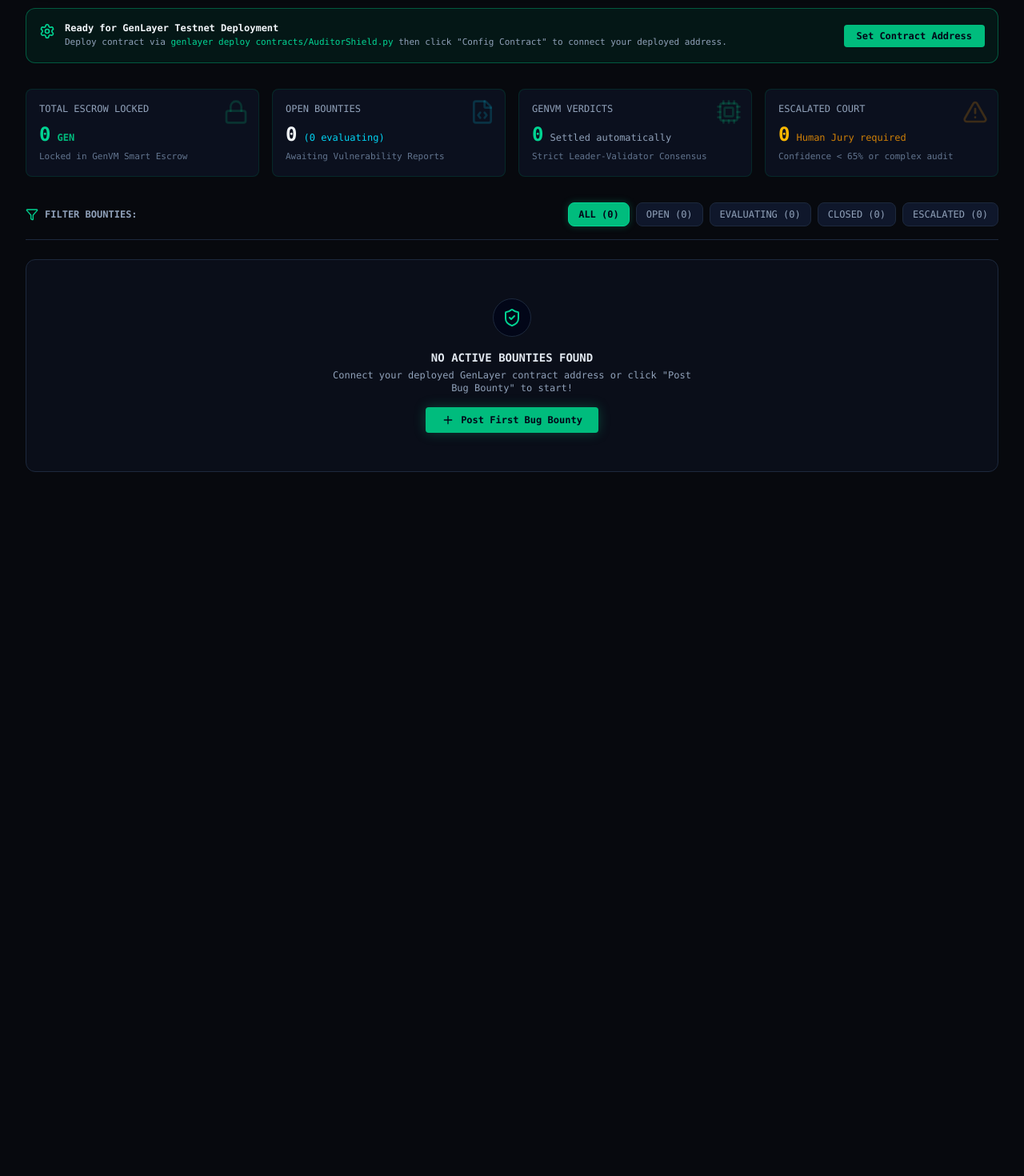
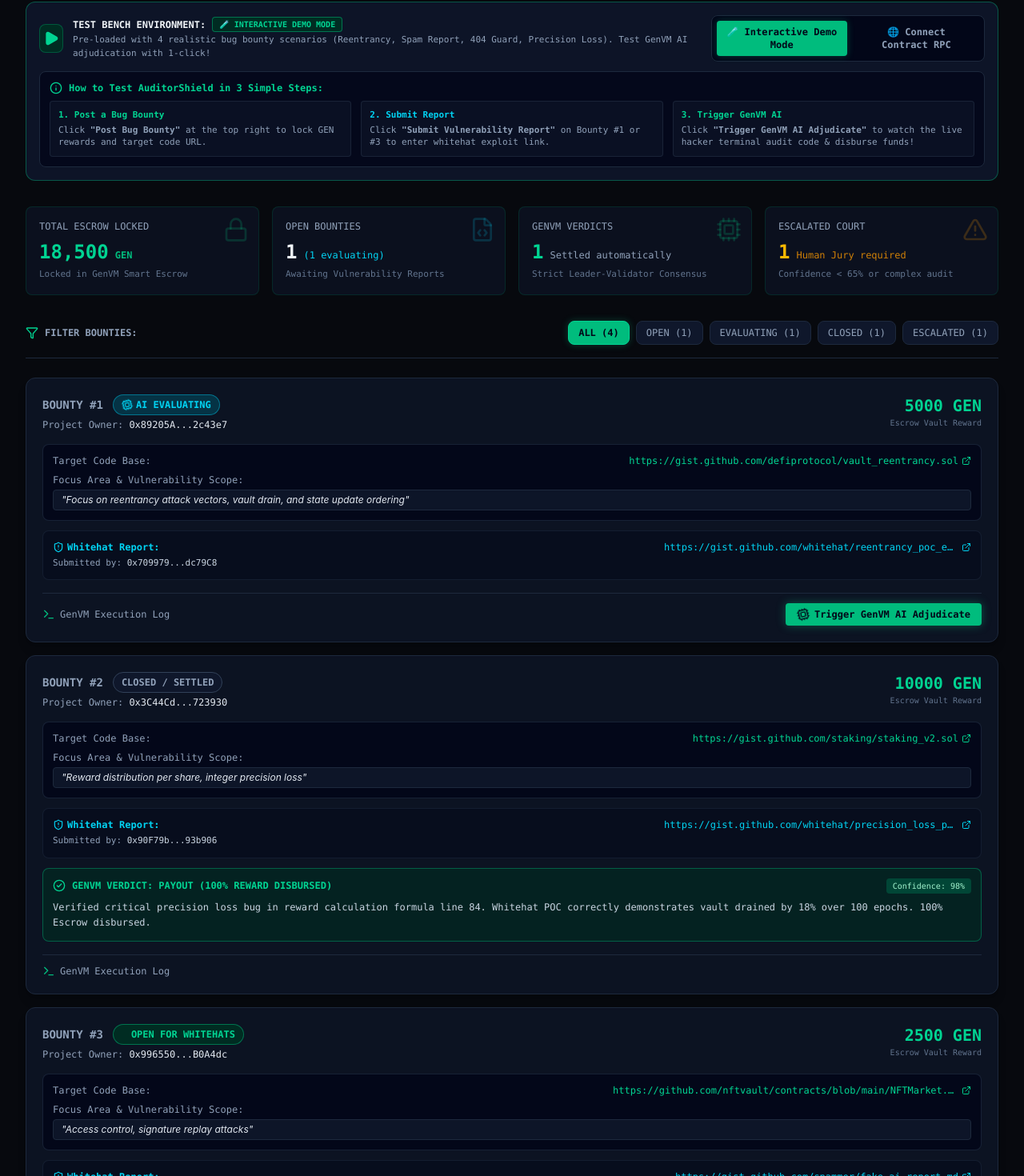
Before and after one commit to luongnhan9999/auditor-shield-genlayer, a React (Vite) app in the folder frontend/: page / in a window 1280 px wide. Shown: the part 406-1876 px from the top of the page at 80% size. Before the commit the page ends 1028 px from the top, so only its background shows below. Built offline with nearby package versions, Linux system fonts and the light colour scheme.

Commit message:
feat: add interactive 3-step Test Bench and clean dual-mode toggle

```diff
--- a/frontend/src/App.tsx
+++ b/frontend/src/App.tsx
@@ -9,18 +9,20 @@
 import { WalletModal } from './components/WalletModal';
 import { ContractSettingsModal } from './components/ContractSettingsModal';
 import type { Bounty } from './types';
-import { DEFAULT_CONTRACT_ADDRESS } from './types';
+import { DEMO_SCENARIOS, DEFAULT_CONTRACT_ADDRESS } from './types';
 import { setupWalletListeners } from './utils/web3';
 import { readBountiesFromChain, type GenLayerNetwork } from './utils/genlayer';
-import { ShieldCheck, Filter, Sparkles, Terminal as TerminalIcon, Settings, RefreshCw, Plus } from 'lucide-react';
+import { ShieldCheck, Filter, Sparkles, Terminal as TerminalIcon, RefreshCw, Plus, Play, Info } from 'lucide-react';
 
 export default function App() {
-  const [bounties, setBounties] = useState<Bounty[]>([]);
+  // Mode: 'DEMO' for instant 1-click interactive test bench, 'RPC' for live contract connection
+  const [mode, setMode] = useState<'DEMO' | 'RPC'>('DEMO');
+  const [bounties, setBounties] = useState<Bounty[]>(DEMO_SCENARIOS);
   const [filter, setFilter] = useState<'ALL' | 'OPEN' | 'EVALUATING' | 'CLOSED' | 'ESCALATED'>('ALL');
 
   // Real Web3 Wallet State
-  const [account, setAccount] = useState<string>('');
-  const [providerName, setProviderName] = useState<string>('');
+  const [account, setAccount] = useState<string>('0x89205A3A3b2A69De6Dbf7f01ED13B2108B2c43e7');
+  const [providerName, setProviderName] = useState<string>('Dev Key');
   const [isWalletModalOpen, setIsWalletModalOpen] = useState(false);
 
   // GenLayer Contract & Network State
@@ -43,14 +45,17 @@
   // Setup EIP-1193 MetaMask listeners
   useEffect(() => {
     const cleanup = setupWalletListeners((newAccount) => {
-      setAccount(newAccount);
+      if (newAccount) {
+        setAccount(newAccount);
+        setProviderName('MetaMask');
+      }
     });
     return cleanup;
   }, []);
 
-  // Fetch bounties from real GenLayer contract when contract address or network changes
+  // Fetch bounties when in RPC mode
   const fetchBounties = async () => {
-    if (!contractAddress) return;
+    if (mode !== 'RPC' || !contractAddress) return;
     setIsFetchingContract(true);
     try {
       const data = await readBountiesFromChain(contractAddress, network);
@@ -63,8 +68,12 @@
   };
 
   useEffect(() => {
-    fetchBounties();
-  }, [contractAddress, network]);
+    if (mode === 'RPC') {
+      fetchBounties();
+    } else {
+      setBounties(DEMO_SCENARIOS);
+    }
+  }, [mode, contractAddress, network]);
 
   const handleAccountConnected = (address: string, name: string) => {
     setAccount(address);
@@ -74,6 +83,7 @@
   const handleSaveSettings = (newAddress: string, newNetwork: GenLayerNetwork) => {
     setContractAddress(newAddress);
     setNetwork(newNetwork);
+    setMode('RPC');
   };
 
   const handleCreateBounty = (codeUrl: string, focusArea: string, amount: string) => {
@@ -165,7 +175,7 @@
       <main className="max-w-7xl mx-auto px-4 sm:px-6 lg:px-8 py-8">
 
         {/* Cyberpunk Banner */}
-        <div className="relative bg-gradient-to-r from-emerald-950/60 via-slate-900 to-slate-950 border border-emerald-500/30 rounded-2xl p-6 sm:p-8 mb-8 overflow-hidden shadow-[0_0_30px_rgba(16,185,129,0.1)]">
+        <div className="relative bg-gradient-to-r from-emerald-950/60 via-slate-900 to-slate-950 border border-emerald-500/30 rounded-2xl p-6 sm:p-8 mb-6 overflow-hidden shadow-[0_0_30px_rgba(16,185,129,0.1)]">
           <div className="absolute top-0 right-0 w-96 h-96 bg-emerald-500/10 rounded-full blur-3xl pointer-events-none"></div>
 
           <div className="relative z-10 max-w-3xl">
@@ -195,26 +205,78 @@
           </div>
         </div>
 
-        {/* Contract connection banner info */}
-        {!contractAddress && (
-          <div className="bg-emerald-950/40 border border-emerald-500/40 rounded-xl p-4 mb-8 flex flex-col sm:flex-row items-start sm:items-center justify-between gap-4">
-            <div className="flex items-start space-x-3">
-              <Settings className="w-5 h-5 text-emerald-400 flex-shrink-0 mt-0.5" />
+        {/* MODE SWITCH BENCH (FOR EASY HACKATHON TESTING & LIVE RPC) */}
+        <div className="bg-slate-900/90 border border-emerald-500/40 rounded-xl p-4 mb-8 space-y-3">
+          <div className="flex flex-col sm:flex-row sm:items-center justify-between gap-4">
+            <div className="flex items-center space-x-3">
+              <div className="w-9 h-9 rounded-lg bg-emerald-950 border border-emerald-500/30 flex items-center justify-center text-emerald-400">
+                <Play className="w-5 h-5 fill-emerald-400" />
+              </div>
               <div>
-                <h4 className="text-xs font-bold text-slate-100">Ready for GenLayer Testnet Deployment</h4>
+                <h3 className="text-xs font-bold text-slate-100 uppercase flex items-center space-x-2">
+                  <span>Test Bench Environment:</span>
+                  <span className={`px-2 py-0.5 rounded text-[10px] ${mode === 'DEMO' ? 'bg-emerald-950 text-emerald-400 border border-emerald-500/50' : 'bg-cyan-950 text-cyan-400 border border-cyan-500/50'}`}>
+                    {mode === 'DEMO' ? '🧪 Interactive Demo Mode' : '🌐 Connected Contract RPC Mode'}
+                  </span>
+                </h3>
                 <p className="text-[11px] text-slate-400 mt-0.5">
-                  Deploy contract via <code className="text-emerald-400">genlayer deploy contracts/AuditorShield.py</code> then click "Config Contract" to connect your deployed address.
+                  {mode === 'DEMO'
+                    ? 'Pre-loaded with 4 realistic bug bounty scenarios (Reentrancy, Spam Report, 404 Guard, Precision Loss). Test GenVM AI adjudication with 1-click!'
+                    : 'Reading contract state directly from GenLayer Testnet RPC address.'}
                 </p>
               </div>
             </div>
-            <button
-              onClick={() => setIsSettingsOpen(true)}
-              className="px-4 py-1.5 bg-emerald-500 hover:bg-emerald-400 text-slate-950 font-bold text-xs rounded transition-all flex-shrink-0"
-            >
-              Set Contract Address
-            </button>
+
+            {/* Mode Switcher Buttons */}
+            <div className="flex items-center space-x-2 bg-slate-950 p-1.5 rounded-lg border border-slate-800 text-xs">
+              <button
+                onClick={() => setMode('DEMO')}
+                className={`px-3 py-1.5 rounded font-bold transition-all ${
+                  mode === 'DEMO'
+                    ? 'bg-emerald-500 text-slate-950 shadow-[0_0_10px_rgba(16,185,129,0.3)]'
+                    : 'text-slate-400 hover:text-slate-200'
+                }`}
+              >
+                🧪 Interactive Demo Mode
+              </button>
+              <button
+                onClick={() => {
+                  if (!contractAddress) setIsSettingsOpen(true);
+                  setMode('RPC');
+                }}
+                className={`px-3 py-1.5 rounded font-bold transition-all ${
+                  mode === 'RPC'
+                    ? 'bg-cyan-500 text-slate-950 shadow-[0_0_10px_rgba(6,182,212,0.3)]'
+                    : 'text-slate-400 hover:text-slate-200'
+                }`}
+              >
+                🌐 Connect Contract RPC
+              </button>
+            </div>
           </div>
-        )}
+
+          {/* Quick Guide Step-by-Step for Judges */}
+          <div className="bg-slate-950/80 border border-slate-800 rounded-lg p-3 text-xs text-slate-300 space-y-2">
+            <div className="flex items-center space-x-2 text-emerald-400 font-bold">
+              <Info className="w-4 h-4" />
+              <span>How to Test AuditorShield in 3 Simple Steps:</span>
+            </div>
+            <div className="grid grid-cols-1 sm:grid-cols-3 gap-3 text-[11px]">
+              <div className="bg-slate-900/60 p-2.5 rounded border border-slate-800/80">
+                <span className="text-emerald-400 font-bold block mb-1">1. Post a Bug Bounty</span>
+                <p className="text-slate-400">Click <strong>"Post Bug Bounty"</strong> at the top right to lock GEN rewards and target code URL.</p>
+              </div>
+              <div className="bg-slate-900/60 p-2.5 rounded border border-slate-800/80">
+                <span className="text-cyan-400 font-bold block mb-1">2. Submit Report</span>
+                <p className="text-slate-400">Click <strong>"Submit Vulnerability Report"</strong> on Bounty #1 or #3 to enter whitehat exploit link.</p>
+              </div>
+              <div className="bg-slate-900/60 p-2.5 rounded border border-slate-800/80">
+                <span className="text-emerald-400 font-bold block mb-1">3. Trigger GenVM AI</span>
+                <p className="text-slate-400">Click <strong>"Trigger GenVM AI Adjudicate"</strong> to watch the live hacker terminal audit code & disburse funds!</p>
+              </div>
+            </div>
+          </div>
+        </div>
 
         {/* Stats Grid */}
         <StatsOverview bounties={bounties} />
@@ -260,11 +322,9 @@
                 <ShieldCheck className="w-6 h-6" />
               </div>
               <div>
-                <h3 className="text-sm font-bold text-slate-200 uppercase">No Active Bounties Found</h3>
+                <h3 className="text-sm font-bold text-slate-200 uppercase">No Bounties Match Filter</h3>
                 <p className="text-xs text-slate-400 mt-1 max-w-md mx-auto">
-                  {contractAddress
-                    ? 'No bug bounties have been posted to this GenLayer contract yet. Click "Post Bug Bounty" to lock GEN rewards!'
-                    : 'Connect your deployed GenLayer contract address or click "Post Bug Bounty" to start!'}
+                  Click "Post Bug Bounty" to create a new bounty card or reset filter.
                 </p>
               </div>
               <button
@@ -272,7 +332,7 @@
                 className="inline-flex items-center space-x-2 px-5 py-2 text-xs font-bold text-slate-950 bg-emerald-500 hover:bg-emerald-400 rounded shadow-[0_0_15px_rgba(16,185,129,0.3)] transition-all"
               >
                 <Plus className="w-4 h-4" />
-                <span>Post First Bug Bounty</span>
+                <span>Post New Bug Bounty</span>
               </button>
             </div>
           ) : (
--- a/frontend/src/types.ts
+++ b/frontend/src/types.ts
@@ -12,9 +12,63 @@
   confidence: string;
 }
 
-// Clean production initial bounties (empty state until fetched from GenLayer contract)
-export const INITIAL_BOUNTIES: Bounty[] = [];
+// Interactive Test Bench Scenarios (Showcases all 4 GenVM AI Verdicts for Judges)
+export const DEMO_SCENARIOS: Bounty[] = [
+  {
+    id: "1",
+    owner: "0x89205A3A3b2A69De6Dbf7f01ED13B2108B2c43e7",
+    whitehat: "0x70997970C51812dc3A010C7d01b50e0d17dc79C8",
+    reward_amount: "5000000000000000000000", // 5000 GEN
+    code_url: "https://gist.github.com/defiprotocol/vault_reentrancy.sol",
+    focus_area: "Focus on reentrancy attack vectors, vault drain, and state update ordering",
+    report_url: "https://gist.github.com/whitehat/reentrancy_poc_exploit.md",
+    status: "EVALUATING",
+    ai_verdict: "",
+    ai_reason: "",
+    confidence: "0"
+  },
+  {
+    id: "2",
+    owner: "0x3C44CdD0d6678F0877AE2285758504DBB4723930",
+    whitehat: "0x90F79bf6EB2c4f870365E785982E1f101E93b906",
+    reward_amount: "10000000000000000000000", // 10000 GEN
+    code_url: "https://gist.github.com/staking/staking_v2.sol",
+    focus_area: "Reward distribution per share, integer precision loss",
+    report_url: "https://gist.github.com/whitehat/precision_loss_proof.md",
+    status: "CLOSED",
+    ai_verdict: "PAYOUT",
+    ai_reason: "Verified critical precision loss bug in reward calculation formula line 84. Whitehat POC correctly demonstrates vault drained by 18% over 100 epochs. 100% Escrow disbursed.",
+    confidence: "98"
+  },
+  {
+    id: "3",
+    owner: "0x9965507D1a55bcC2695C58ba16FB37d819B0A4dc",
+    whitehat: "0x14dC79964da2C08b23698B3D3cc7Ca32193d9955",
+    reward_amount: "2500000000000000000000", // 2500 GEN
+    code_url: "https://github.com/nftvault/contracts/blob/main/NFTMarket.sol",
+    focus_area: "Access control, signature replay attacks",
+    report_url: "https://gist.github.com/spammer/fake_ai_report.md",
+    status: "OPEN",
+    ai_verdict: "REJECT",
+    ai_reason: "Report is spam / AI hallucination. The reported signature replay vulnerability references non-existent EIP-712 domain functions not present in target code.",
+    confidence: "95"
+  },
+  {
+    id: "4",
+    owner: "0x15d34AAf54267DB7D7c367839AAf71A00a2C6A65",
+    whitehat: "0x90F79bf6EB2c4f870365E785982E1f101E93b906",
+    reward_amount: "1000000000000000000000", // 1000 GEN
+    code_url: "https://gist.github.com/rugpuller/deleted_code_404.sol",
+    focus_area: "General code audit",
+    report_url: "https://gist.github.com/whitehat/valid_report.md",
+    status: "ESCALATED",
+    ai_verdict: "ESCALATE",
+    ai_reason: "Target code URL returned 404 Not Found. GenVM AI Anti-Rugpull guard activated: Escalated to Human Jury to prevent Owner from revoking whitehat rewards.",
+    confidence: "100"
+  }
+];
 
-// Environment default deployed contract address
+export const INITIAL_BOUNTIES: Bounty[] = DEMO_SCENARIOS;
+
 export const DEFAULT_CONTRACT_ADDRESS =
   import.meta.env.VITE_GENLAYER_CONTRACT_ADDRESS || '';
```
